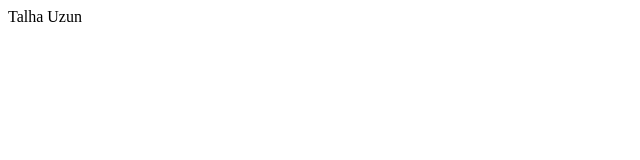
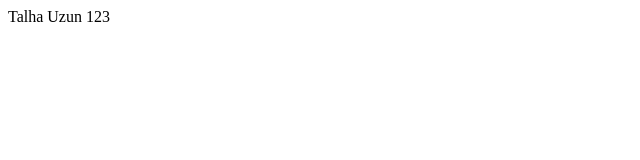
Before and after one commit to talhauzun/my-app-react, a React (Create React App) app: page / in a window 1280 px wide. Shown: the top 160 px of the page, without its empty margins (0-640 px from the left). Built offline with nearby package versions, Linux system fonts and the light colour scheme.

Commit message:
yeni bir içerik eklendi

```diff
--- a/src/App.js
+++ b/src/App.js
@@ -7,7 +7,7 @@ export default class App extends Component {
   render() {
     return (
       <div>
-        Talha Uzun
+        Talha Uzun 123
       </div>
     )
   }
```
